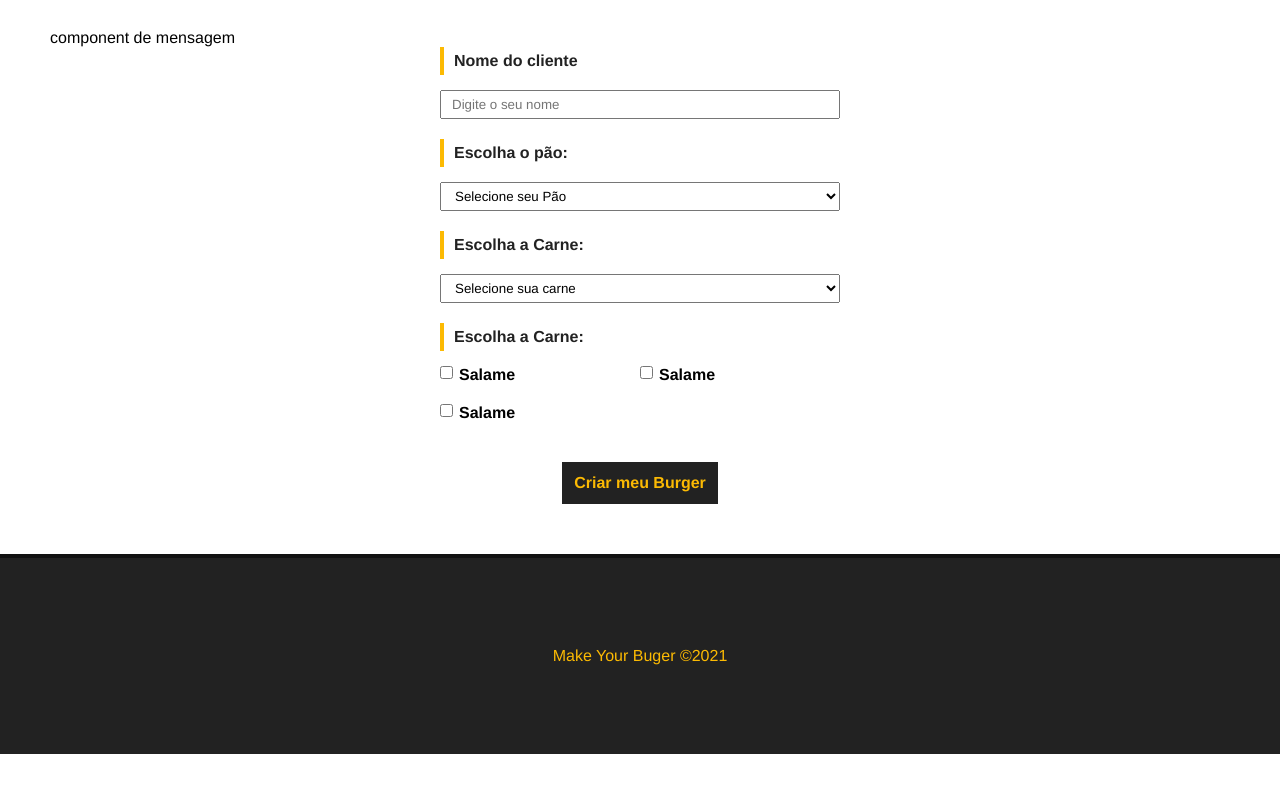
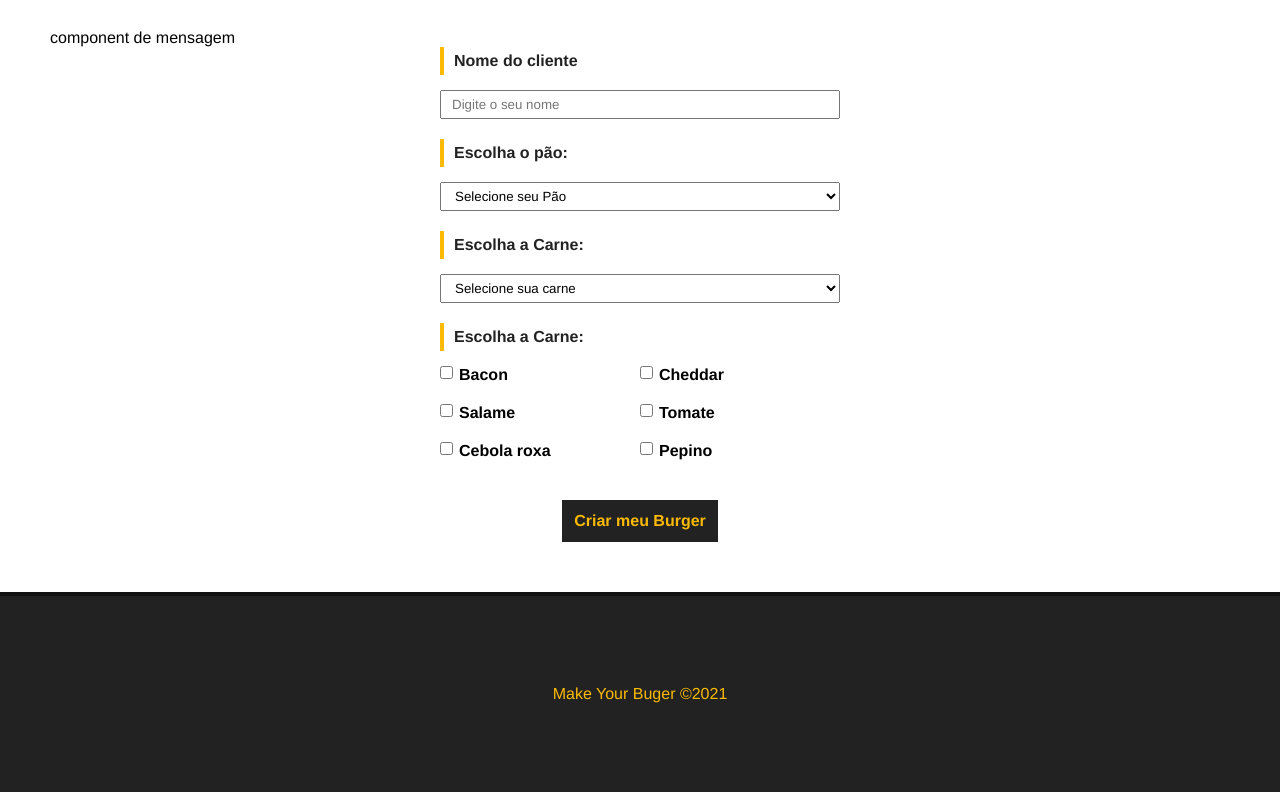
Before and after one commit to LucasMeyble/makeYourBurger, a Vue app: page / in a window 1280 px wide. Shown: the part 777-1569 px from the top of the page. Before the commit the page ends 1531 px from the top, so only its background shows below. Built offline with nearby package versions, Linux system fonts and the light colour scheme; data requests are answered from the project's data file.

Commit message:
Resgatando dados do banco e inserindo no formulário

```diff
--- a/src/components/BurgerForm.vue
+++ b/src/components/BurgerForm.vue
@@ -12,29 +12,21 @@
                     <label for="pao">Escolha o pão: </label>
                     <select name="pao" id="pao">
                         <option value="">Selecione seu Pão</option>
-                        <option value="integral">Integral</option>
+                        <option v-for="pao in paes" :key="pao.id" :value="pao.tipo">{{pao.tipo}}</option>
                     </select>
                 </div>
                 <div class="input-container">
                     <label for="carne">Escolha a Carne: </label>
                     <select name="carne" id="carne">
                         <option value="">Selecione sua carne</option>
-                        <option value="maminha">Maminha</option>
+                        <option v-for="carne in carnes" :key="carne.id"  :value="carne.tipo">{{carne.tipo}}</option>
                     </select>
                 </div>
                 <div id="opcionais-container" class="input-container">
                     <label id="opcionais-title" for="opcionais">Escolha a Carne: </label>
-                    <div class="checkbox-container">
-                        <input type="checkbox" name="opcionais" v-model="opcionais" value="salame">
-                        <span>Salame</span>
-                    </div>
-                    <div class="checkbox-container">
-                        <input type="checkbox" name="opcionais" v-model="opcionais" value="salame">
-                        <span>Salame</span>
-                    </div>
-                    <div class="checkbox-container">
-                        <input type="checkbox" name="opcionais" v-model="opcionais" value="salame">
-                        <span>Salame</span>
+                    <div class="checkbox-container" v-for="opcional in opcionais" :key="opcional.id">
+                        <input type="checkbox" name="opcionais" v-model="opcionais" :value="opcional.tipo">
+                        <span>{{opcional.tipo}}</span>
                     </div>
                 </div>
                 <div class="input-container">
@@ -47,7 +39,35 @@
 
 <script>
 export default {
-    name: "BurgerForm"
+    name: "BurgerForm",
+    data(){
+        return{
+            paes: null,
+            carnes: null,
+            opcionaisdata: null,
+            nome: null,
+            pao: null,
+            carne: null,
+            opcionais: [],
+            status: "Solicitado",
+            msg: null,
+        }
+    },
+    methods: {
+        async getIngredientes() {
+            const req = await fetch("http://localhost:3000/ingredientes");
+            const data = await req.json();
+
+
+            this.paes = data.paes;
+            this.carnes = data.carnes;
+            this.opcionais = data.opcionais
+        }
+    },
+
+    mounted() {
+        this.getIngredientes();
+    }
 }
 </script>
 
```
